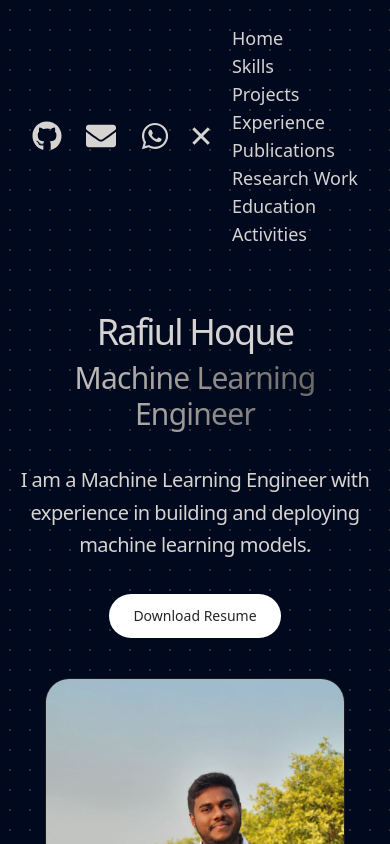
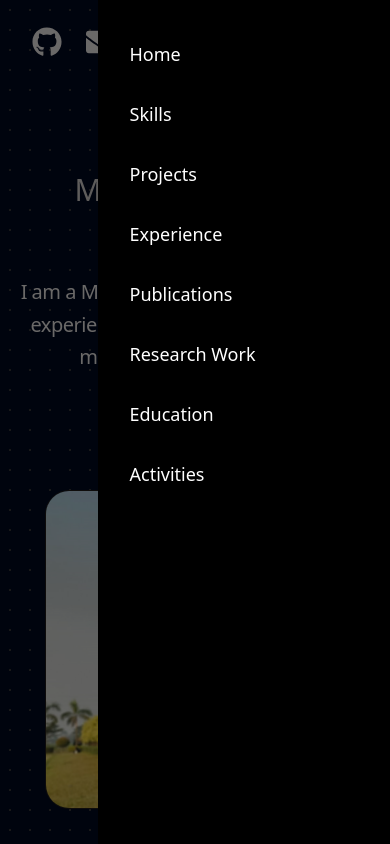
Before and after one commit to hoque21/Rafiul-Hoque, a React (Vite) app: page / in a window 390 px wide. Both pictures are taken after a click on the button "Toggle Menu". Shown: the top 844 px of the page. Built offline with nearby package versions, Linux system fonts and the light colour scheme; the HTML template or start-up script is replaced by a standard one.

Commit message:
Mobile view

```diff
--- a/src/App.jsx
+++ b/src/App.jsx
@@ -1,4 +1,3 @@
-// App.js
 import { useRef } from 'react';
 import Navbar from './component/Navbar';
 import Hero from './component/Hero';
@@ -9,8 +8,10 @@ import Publication from './component/Publication';
 import Research from './component/Research';
 import Education from './component/Education';
 import Reference from './component/Reference';
-import Activities from './component/Activities'; // Import Activities
+import Activities from './component/Activities';
 import Contract from './component/Contract';
+import Interests from './component/Interest';
+
 
 
 const App = () => {
@@ -23,10 +24,10 @@ const App = () => {
   const researchRef = useRef(null);
   const educationRef = useRef(null);
   const referenceRef = useRef(null);
-  const activitiesRef = useRef(null); // Activities ref
-  const contractsRef = useRef(null); // New ref for Contracts
+  const activitiesRef = useRef(null);
+  const contractsRef = useRef(null);
+  const interestsRef = useRef(null); // Create a ref for the Interests section
 
-  // Function to handle scrolling to a specific section
   const scrollToSection = (ref) => {
     if (ref.current) {
       ref.current.scrollIntoView({ behavior: 'smooth' });
@@ -50,8 +51,9 @@ const App = () => {
             researchRef,
             educationRef,
             referenceRef,
-            activitiesRef, // Include the Activities ref
-            contractsRef, // Include the new Contracts ref
+            activitiesRef,
+            contractsRef,
+            interestsRef, // Add the new ref for Interests
           }}
         />
         <div ref={heroRef}><Hero /></div>
@@ -61,8 +63,8 @@ const App = () => {
         <div ref={publicationRef}><Publication /></div>
         <div ref={researchRef}><Research /></div>
         <div ref={educationRef}><Education /></div>
-
         <div ref={activitiesRef}><Activities /></div>
+        <div ref={interestsRef}><Interests /></div>
         <div ref={referenceRef}><Reference /></div>
         <div ref={contractsRef}><Contract /></div>
       </div>
--- /dev/null
+++ b/src/component/Interest.jsx
@@ -0,0 +1,56 @@
+// component/Interests.jsx
+import React, { useRef } from 'react';
+import { motion, useInView } from 'framer-motion'; // Import Framer Motion for animations
+
+const INTERESTS = [
+  { title: 'Computer Vision', description: 'Exploring techniques for enabling computers to interpret visual information.' },
+  { title: 'Natural Language Processing', description: 'Working on the interaction between computers and humans through language.' },
+  { title: 'Data Science', description: 'Analyzing and interpreting complex data to aid decision-making.' },
+  // Add more interests as needed
+];
+
+const Interests = () => {
+  const sectionRef = useRef(null); // Reference to the Interests section
+  const isSectionInView = useInView(sectionRef, { triggerOnce: false, threshold: 0.2 }); // Detect if section is in view
+
+  return (
+    <div ref={sectionRef} className='pb-4'>
+      {/* Animated Section Title */}
+      <motion.h2
+        className='my-20 text-center text-4xl'
+        initial={{ opacity: 0, y: -50 }}
+        animate={isSectionInView ? { opacity: 1, y: 0 } : { opacity: 0, y: -50 }} // Animate based on scroll
+        transition={{ duration: 0.6 }}
+      >
+        Interests
+      </motion.h2>
+
+      {/* Interests List */}
+      <div className='flex flex-col items-center'>
+        {INTERESTS.map((interest, index) => {
+          const ref = useRef(null); // Create a ref for each interest item
+          const isInView = useInView(ref, { triggerOnce: true, threshold: 0.2 }); // Detect if this interest is in view
+
+          return (
+            <motion.div
+              ref={ref} // Attach ref for in-view detection
+              key={index}
+              className='mb-8 w-full max-w-5xl p-6 border border-gray-200 shadow-lg rounded-lg' // Consistent styling
+              initial={{ opacity: 0, scale: 0.9, y: 30 }} // Start hidden and down
+              animate={isInView ? { opacity: 1, scale: 1, y: 0 } : { opacity: 0, scale: 0.9, y: 30 }} // Animate based on scroll
+              transition={{ duration: 0.5, delay: index * 0.2 }} // Staggered effect for each item
+              whileHover={{ scale: 1.05, transition: { duration: 0.3 } }} // Animation when hovered
+            >
+              {/* Interest Title */}
+              <h3 className='text-2xl font-bold mb-2'>{interest.title}</h3>
+              {/* Interest Description */}
+              <p className='text-lg'>{interest.description}</p>
+            </motion.div>
+          );
+        })}
+      </div>
+    </div>
+  );
+};
+
+export default Interests;
--- a/src/component/Navbar.jsx
+++ b/src/component/Navbar.jsx
@@ -1,12 +1,12 @@
 import React, { useState } from 'react';
 import { FaGithub, FaEnvelope, FaWhatsapp } from 'react-icons/fa';
-import { motion } from 'framer-motion'; // Import motion for animations
+import { motion } from 'framer-motion';
 
 const Navbar = ({ scrollToSection, refs }) => {
   const [isOpen, setIsOpen] = useState(false);
 
   return (
-    <nav className="flex justify-between items-center py-6 px-4 bg-transparent">
+    <nav className="relative flex justify-between items-center py-6 px-4 bg-transparent">
       {/* Social Media Icons */}
       <div className="flex items-center gap-6 text-3xl">
         <motion.a
@@ -47,17 +47,18 @@ const Navbar = ({ scrollToSection, refs }) => {
       </div>
 
       {/* Hamburger Menu for Mobile */}
-      <div className="block lg:hidden">
-        <button onClick={() => setIsOpen(!isOpen)} className="text-3xl focus:outline-none" aria-label="Toggle Menu">
-          {isOpen ? <span>&#10005;</span> : <span>&#9776;</span>} {/* Toggle between 'X' and hamburger icon */}
+      <div className="lg:hidden z-20">
+        <button
+          onClick={() => setIsOpen(!isOpen)}
+          className="text-3xl focus:outline-none"
+          aria-label="Toggle Menu"
+        >
+          {isOpen ? <span>&#10005;</span> : <span>&#9776;</span>}
         </button>
       </div>
 
-      {/* Navigation Links */}
-      <div
-        className={`${
-          isOpen ? 'flex' : 'hidden'
-        } lg:flex flex-col lg:flex-row lg:items-center lg:gap-8 text-lg`}>
+      {/* Navigation Links for Desktop */}
+      <div className="hidden lg:flex gap-8 text-lg">
         <a href="/" className="hover:text-blue-500">Home</a>
         <a onClick={() => scrollToSection(refs.techRef)} className="cursor-pointer hover:text-blue-500">Skills</a>
         <a onClick={() => scrollToSection(refs.projectsRef)} className="cursor-pointer hover:text-blue-500">Projects</a>
@@ -67,6 +68,37 @@ const Navbar = ({ scrollToSection, refs }) => {
         <a onClick={() => scrollToSection(refs.educationRef)} className="cursor-pointer hover:text-blue-500">Education</a>
         <a onClick={() => scrollToSection(refs.activitiesRef)} className="cursor-pointer hover:text-blue-500">Activities</a>
       </div>
+
+      {/* Mobile Menu Overlay */}
+      {isOpen && (
+        <>
+          <motion.div
+            initial={{ opacity: 0 }}
+            animate={{ opacity: 1 }}
+            exit={{ opacity: 0 }}
+            onClick={() => setIsOpen(false)}
+            className="fixed inset-0 bg-black bg-opacity-50 z-10 lg:hidden"
+          />
+
+          {/* Mobile Menu Content */}
+          <motion.div
+            initial={{ x: "100%" }}
+            animate={{ x: 0 }}
+            exit={{ x: "100%" }}
+            transition={{ duration: 0.3 }}
+            className="fixed top-0 right-0 w-3/4 h-full bg-black text-white flex flex-col items-start px-8 py-10 gap-8 text-lg z-20 lg:hidden"
+          >
+            <a href="/" onClick={() => setIsOpen(false)} className="hover:text-blue-400">Home</a>
+            <a onClick={() => { scrollToSection(refs.techRef); setIsOpen(false); }} className="cursor-pointer hover:text-blue-400">Skills</a>
+            <a onClick={() => { scrollToSection(refs.projectsRef); setIsOpen(false); }} className="cursor-pointer hover:text-blue-400">Projects</a>
+            <a onClick={() => { scrollToSection(refs.experienceRef); setIsOpen(false); }} className="cursor-pointer hover:text-blue-400">Experience</a>
+            <a onClick={() => { scrollToSection(refs.publicationRef); setIsOpen(false); }} className="cursor-pointer hover:text-blue-400">Publications</a>
+            <a onClick={() => { scrollToSection(refs.researchRef); setIsOpen(false); }} className="cursor-pointer hover:text-blue-400">Research Work</a>
+            <a onClick={() => { scrollToSection(refs.educationRef); setIsOpen(false); }} className="cursor-pointer hover:text-blue-400">Education</a>
+            <a onClick={() => { scrollToSection(refs.activitiesRef); setIsOpen(false); }} className="cursor-pointer hover:text-blue-400">Activities</a>
+          </motion.div>
+        </>
+      )}
     </nav>
   );
 };
--- a/src/component/Publication.jsx
+++ b/src/component/Publication.jsx
@@ -22,8 +22,7 @@ const Publication = () => {
       <div className='flex flex-col items-center'>
         {PUBLICATION.map((pub, index) => {
           const ref = useRef(null); // Create a ref for each publication item
-          const isInView = useInView(ref, { triggerOnce: true, threshold: 0.2 }); // Detect if this publication is in view
-
+          const isInView = useInView(ref, { triggerOnce: true, threshold: 0.2 });
           return (
             <motion.div
               ref={ref} // Attach ref for in-view detection
--- a/src/constants/index.js
+++ b/src/constants/index.js
@@ -140,3 +140,30 @@ export const ACTIVITIES = [
 
 
 ];
+
+
+
+// constants.js
+export const INTEREST = [
+  {
+    title: "Computer Vision Research",
+    description: "Exploring algorithms for image recognition and object detection using deep learning techniques.",
+    technologies: ["Python", "OpenCV", "TensorFlow", "Keras"],
+  },
+  {
+    title: "Natural Language Processing (NLP) Project",
+    description: "Developed a chatbot using NLP to improve customer service experience with sentiment analysis.",
+    technologies: ["Python", "NLTK", "spaCy", "Transformers"],
+  },
+  {
+    title: "Image Processing Techniques",
+    description: "Implemented various image filtering and enhancement techniques for better visual quality.",
+    technologies: ["Python", "OpenCV", "Matplotlib"],
+  },
+  {
+    title: "Text Summarization",
+    description: "Worked on a project that generates concise summaries from large text documents using machine learning models.",
+    technologies: ["Python", "NLTK", "Hugging Face Transformers"],
+  },
+  // Add more activities as needed
+];
```
Lines whose indentation alone changed are shown as unchanged.
